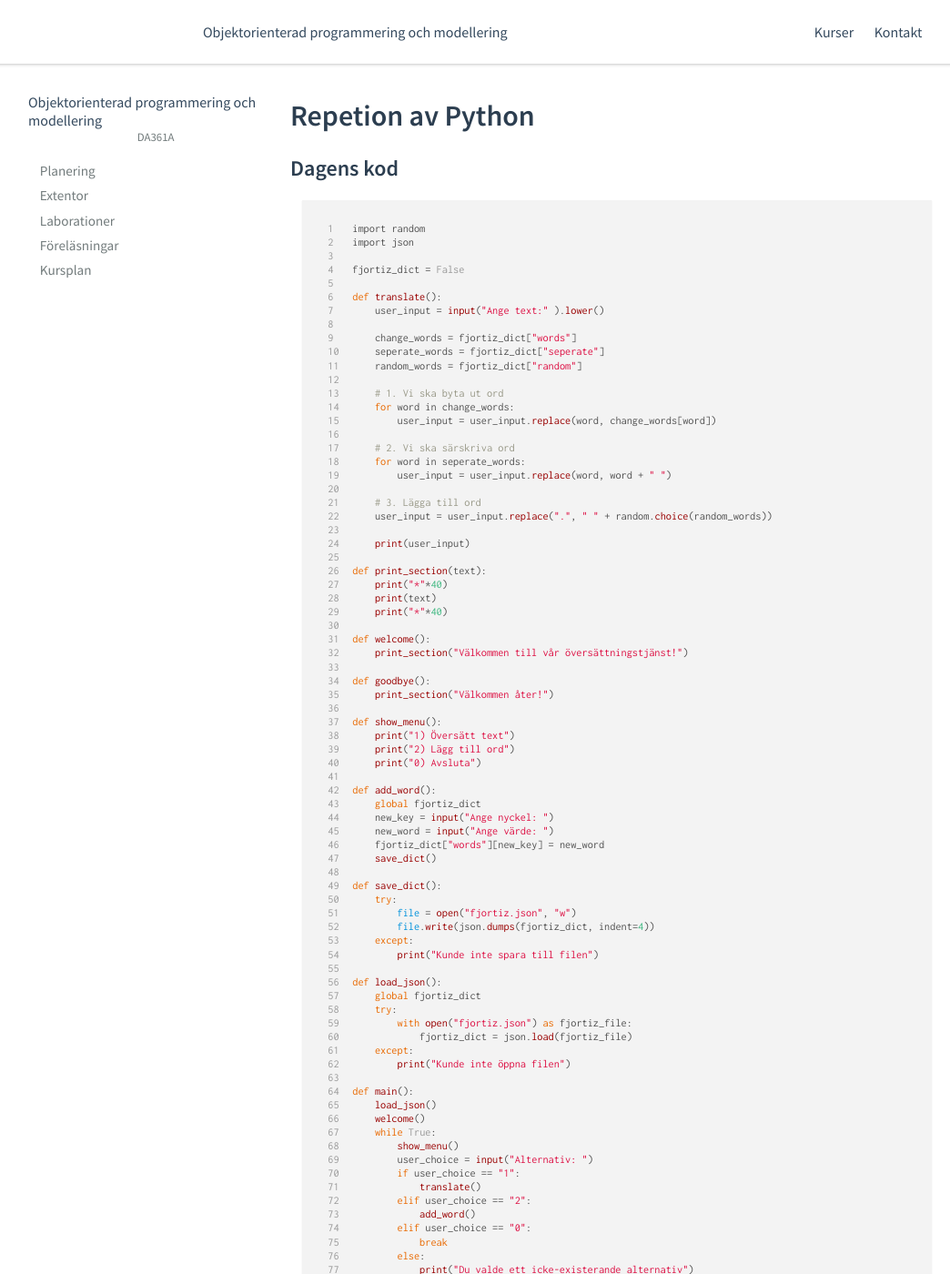
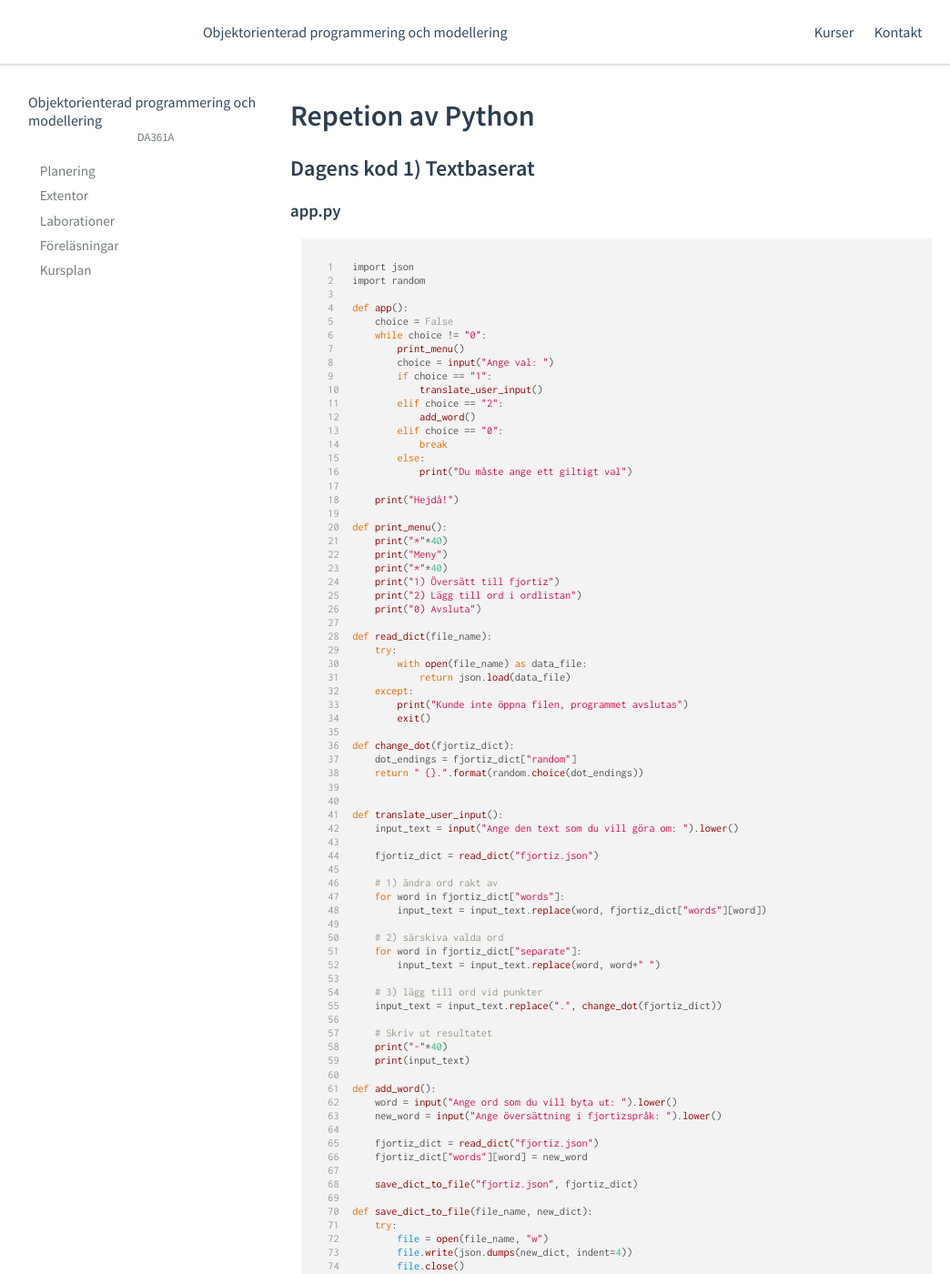
Before and after one commit to stefangeneralao/ia-oop-python, a Jekyll site: the page built from courses/da361a/lectures/F02.md, in a window 1280 px wide and 1400 px high. Shown: the whole window at 91% size, without its empty margins (17-1061 px from the left). Built offline with Jekyll 4.4.1, drawn with Linux system fonts in a browser that asks for light colours; some of the changed text lies outside the part shown.

Commit message:
added Python recap

```diff
--- a/_data/da361a.yml
+++ b/_data/da361a.yml
@@ -22,8 +22,8 @@ lectures:
 #    - name: UML - Workshop
 #      file: F001
 #
-#    - name: Python - recap
-#      file: F02
+    - name: Python - recap
+      file: F02
 #
 #    - name: Python - Intro OOP
 #      file: F03
--- a/courses/da361a/lectures/F02.md
+++ b/courses/da361a/lectures/F02.md
@@ -6,90 +6,93 @@ code: da361a
 
 # Repetion av Python
 
-## Dagens kod
+## Dagens kod 1) Textbaserat
+
+### app.py
 
 {% highlight python linenos %}
+import json
 import random
-import json
 
-fjortiz_dict = False
+def app():
+    choice = False
+    while choice != "0":
+        print_menu()
+        choice = input("Ange val: ")
+        if choice == "1":
+            translate_user_input()
+        elif choice == "2":
+            add_word()
+        elif choice == "0":
+            break
+        else:
+            print("Du måste ange ett giltigt val")
 
-def translate():
-    user_input = input("Ange text:" ).lower()
+    print("Hejdå!")
 
-    change_words = fjortiz_dict["words"]
-    seperate_words = fjortiz_dict["seperate"]
-    random_words = fjortiz_dict["random"]
-
-    # 1. Vi ska byta ut ord
-    for word in change_words:
-        user_input = user_input.replace(word, change_words[word])
-
-    # 2. Vi ska särskriva ord
-    for word in seperate_words:
-        user_input = user_input.replace(word, word + " ")
-
-    # 3. Lägga till ord
-    user_input = user_input.replace(".", " " + random.choice(random_words))
-
-    print(user_input)
-
-def print_section(text):
+def print_menu():
     print("*"*40)
-    print(text)
+    print("Meny")
     print("*"*40)
-
-def welcome():
-    print_section("Välkommen till vår översättningstjänst!")
-
-def goodbye():
-    print_section("Välkommen åter!")
-
-def show_menu():
-    print("1) Översätt text")
-    print("2) Lägg till ord")
+    print("1) Översätt till fjortiz")
+    print("2) Lägg till ord i ordlistan")
     print("0) Avsluta")
 
+def read_dict(file_name):
+    try:
+        with open(file_name) as data_file:
+            return json.load(data_file)
+    except:
+        print("Kunde inte öppna filen, programmet avslutas")
+        exit()
+
+def change_dot(fjortiz_dict):
+    dot_endings = fjortiz_dict["random"]
+    return " {}.".format(random.choice(dot_endings))
+
+
+def translate_user_input():
+    input_text = input("Ange den text som du vill göra om: ").lower()
+
+    fjortiz_dict = read_dict("fjortiz.json")
+
+    # 1) ändra ord rakt av
+    for word in fjortiz_dict["words"]:
+        input_text = input_text.replace(word, fjortiz_dict["words"][word])
+
+    # 2) särskiva valda ord
+    for word in fjortiz_dict["separate"]:
+        input_text = input_text.replace(word, word+" ")
+
+    # 3) lägg till ord vid punkter
+    input_text = input_text.replace(".", change_dot(fjortiz_dict))
+
+    # Skriv ut resultatet
+    print("-"*40)
+    print(input_text)
+
 def add_word():
-    global fjortiz_dict
-    new_key = input("Ange nyckel: ")
-    new_word = input("Ange värde: ")
-    fjortiz_dict["words"][new_key] = new_word
-    save_dict()
+    word = input("Ange ord som du vill byta ut: ").lower()
+    new_word = input("Ange översättning i fjortizspråk: ").lower()
 
-def save_dict():
+    fjortiz_dict = read_dict("fjortiz.json")
+    fjortiz_dict["words"][word] = new_word
+
+    save_dict_to_file("fjortiz.json", fjortiz_dict)
+
+def save_dict_to_file(file_name, new_dict):
     try:
-        file = open("fjortiz.json", "w")
-        file.write(json.dumps(fjortiz_dict, indent=4))
+        file = open(file_name, "w")
+        file.write(json.dumps(new_dict, indent=4))
+        file.close()
     except:
-        print("Kunde inte spara till filen")
+        print("Det gick inte att spara filen")
+        exit()
 
-def load_json():
-    global fjortiz_dict
-    try:
-        with open("fjortiz.json") as fjortiz_file:
-            fjortiz_dict = json.load(fjortiz_file)
-    except:
-        print("Kunde inte öppna filen")
+app()
+{% endhighlight %}
 
-def main():
-    load_json()
-    welcome()
-    while True:
-        show_menu()
-        user_choice = input("Alternativ: ")
-        if user_choice == "1":
-            translate()
-        elif user_choice == "2":
-            add_word()
-        elif user_choice == "0":
-            break
-        else:
-            print("Du valde ett icke-existerande alternativ")
-    goodbye()
-
-main()
-{% endhighlight %}
+### fjortiz.json
 
 {% highlight json linenos %}
 {
@@ -99,33 +102,152 @@ main()
         "ba'",
         "yolo"
     ],
-    "seperate": [
+    "separate": [
         "j\u00e4tte",
         "super",
         "svin"
     ],
     "words": {
-        "mycket": "massor",
-        "haha": "lolz",
+        "vara": "va",
+        "hej": "tjeniz",
+        ", ": ", typ",
+        "kul": "fr\u00e4scht",
+        "okej": "kej",
+        "tusen": "papp",
         "ok": "okii",
-        "vara": "va",
+        "!": " \u00e5 s\u00e5nt!",
+        "puss": "puzz",
+        "bara": "ba'",
+        "?": " \u00e5 s\u00e5nt?",
+        "jag": "ja",
+        "hejd\u00e5": "kjamiz <3<3",
+        "kompis": "chiefen",
         "kram": "kjamizz",
-        "?": " \u00e5 s\u00e5nt?",
-        "bara": "ba'",
-        "puss": "puzz",
-        "kompis": "chiefen",
-        "kul": "fr\u00e4scht",
+        "nyb\u00c3\u00b6rjare": "n00b",
+        "orka": "palla",
+        "cool": "swag",
         "taskig": "obror",
-        "tusen": "papp",
-        "cool": "swag",
-        "hejd\u00e5": "kjamiz <3<3",
-        "hej": "tjeniz",
-        "!": " \u00e5 s\u00e5nt!",
-        ", ": ", typ",
-        "okej": "kej",
-        "orka": "palla",
-        "nyb\u00c3\u00b6rjare": "n00b",
-        "jag": "ja"
+        "skolan": "plugget",
+        "fin": "fr\u00e4sch",
+        "najs": "najz"
     }
 }
 {% endhighlight %}
+
+## Dagens kod 2) Webb-baserat
+
+### bottle_app.py
+
+{% highlight python linenos %}
+from bottle import route, run, template, request
+from fjortiz import translate_user_input
+
+@route('/')
+def index():
+    return template("index", result=False)
+
+@route('/translate', method='POST')
+def translate():
+    user_input = getattr(request.forms, "text")
+    result = translate_user_input(user_input)
+    return template("index", result=result)
+
+run(host='localhost', port=8080, debug=True)
+{% endhighlight %}
+
+### fjortiz.py
+{% highlight python linenos %}
+import json
+import random
+
+def read_dict(file_name):
+    try:
+        with open(file_name) as data_file:
+            return json.load(data_file)
+    except:
+        print("Kunde inte öppna filen, programmet avslutas")
+        exit()
+
+def change_dot(fjortiz_dict):
+    dot_endings = fjortiz_dict["random"]
+    return " {}.".format(random.choice(dot_endings))
+
+
+def translate_user_input(input_text):
+    input_text = input_text.lower()
+
+    fjortiz_dict = read_dict("fjortiz.json")
+
+    # 1) ändra ord rakt av
+    for word in fjortiz_dict["words"]:
+        input_text = input_text.replace(word, fjortiz_dict["words"][word])
+
+    # 2) särskiva valda ord
+    for word in fjortiz_dict["separate"]:
+        input_text = input_text.replace(word, word+" ")
+
+    # 3) lägg till ord vid punkter
+    input_text = input_text.replace(".", change_dot(fjortiz_dict))
+
+    return input_text
+
+def add_word():
+    word = input("Ange ord som du vill byta ut: ").lower()
+    new_word = input("Ange översättning i fjortizspråk: ").lower()
+
+    fjortiz_dict = read_dict("fjortiz.json")
+    fjortiz_dict["words"][word] = new_word
+
+    save_dict_to_file("fjortiz.json", fjortiz_dict)
+
+def save_dict_to_file(file_name, new_dict):
+    try:
+        file = open(file_name, "w")
+        file.write(json.dumps(new_dict, indent=4))
+        file.close()
+    except:
+        print("Det gick inte att spara filen")
+        exit()
+{% endhighlight %}
+
+### fjortiz.json
+
+{% highlight json linenos %}
+{
+    "random": [
+        "typ",
+        "liksom",
+        "ba'",
+        "yolo"
+    ],
+    "separate": [
+        "j\u00e4tte",
+        "super",
+        "svin"
+    ],
+    "words": {
+        "vara": "va",
+        "hej": "tjeniz",
+        ", ": ", typ",
+        "kul": "fr\u00e4scht",
+        "okej": "kej",
+        "tusen": "papp",
+        "ok": "okii",
+        "!": " \u00e5 s\u00e5nt!",
+        "puss": "puzz",
+        "bara": "ba'",
+        "?": " \u00e5 s\u00e5nt?",
+        "jag": "ja",
+        "hejd\u00e5": "kjamiz <3<3",
+        "kompis": "chiefen",
+        "kram": "kjamizz",
+        "nyb\u00c3\u00b6rjare": "n00b",
+        "orka": "palla",
+        "cool": "swag",
+        "taskig": "obror",
+        "skolan": "plugget",
+        "fin": "fr\u00e4sch",
+        "najs": "najz"
+    }
+}
+{% endhighlight %}
```
